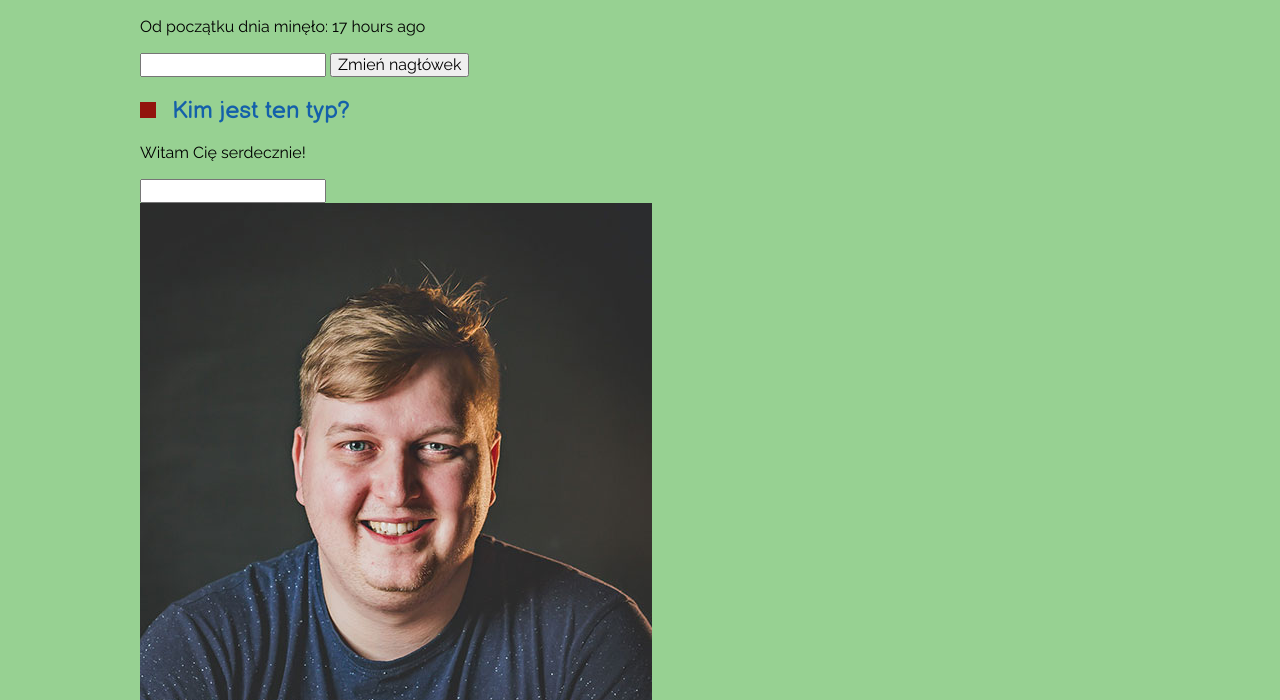
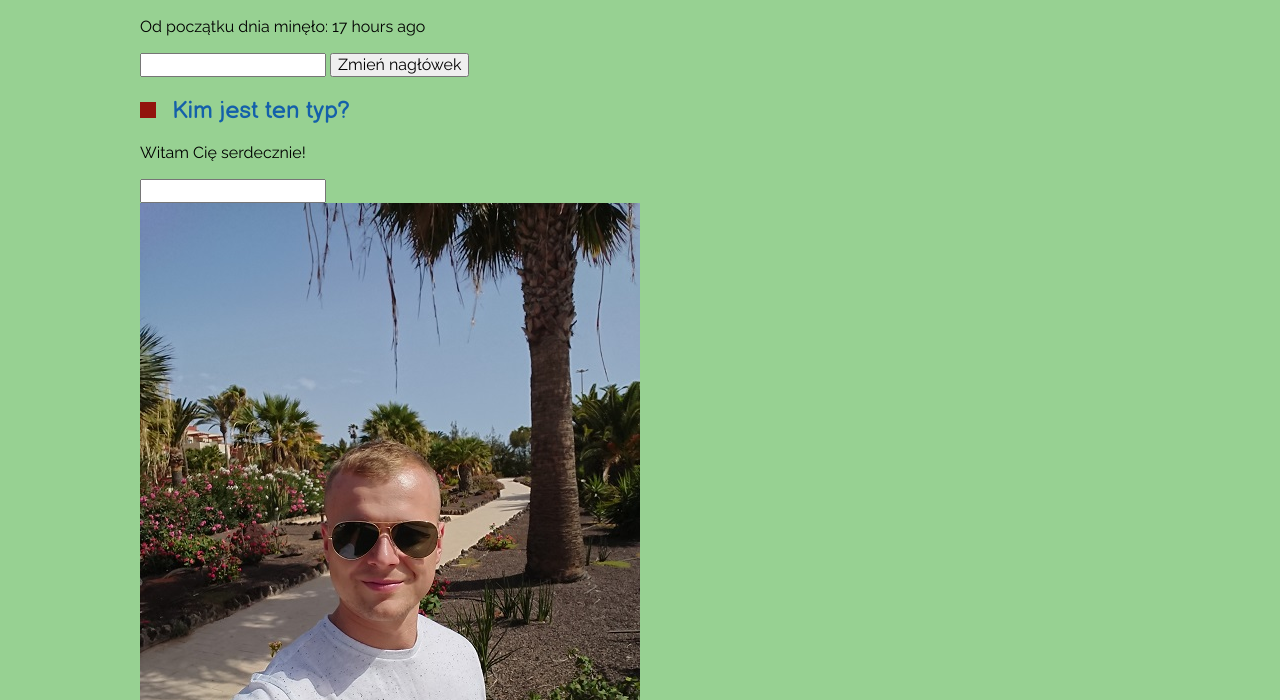
Before and after one commit to Kamil-Siwiec/homepage-webpack, a website built with webpack: page src/pages/index.html in a window 1280 px wide. Shown: the part 100-800 px from the top of the page. Built offline with nearby package versions, Linux system fonts and the light colour scheme.

Commit message:
add new img and change src

```diff
--- a/src/pages/index.html
+++ b/src/pages/index.html
@@ -38,7 +38,7 @@
         <input class="input">
         <img
           class="about__picture"
-          src="../assets/img/korsan-header.jpg"
+          src="../assets/img/kamil-header.jpg"
           alt="Uśmiechnięty Korsan"
         />
         <p class="about__description">
```
Also changed, not shown: src/assets/img/kamil-header.JPG (added).
